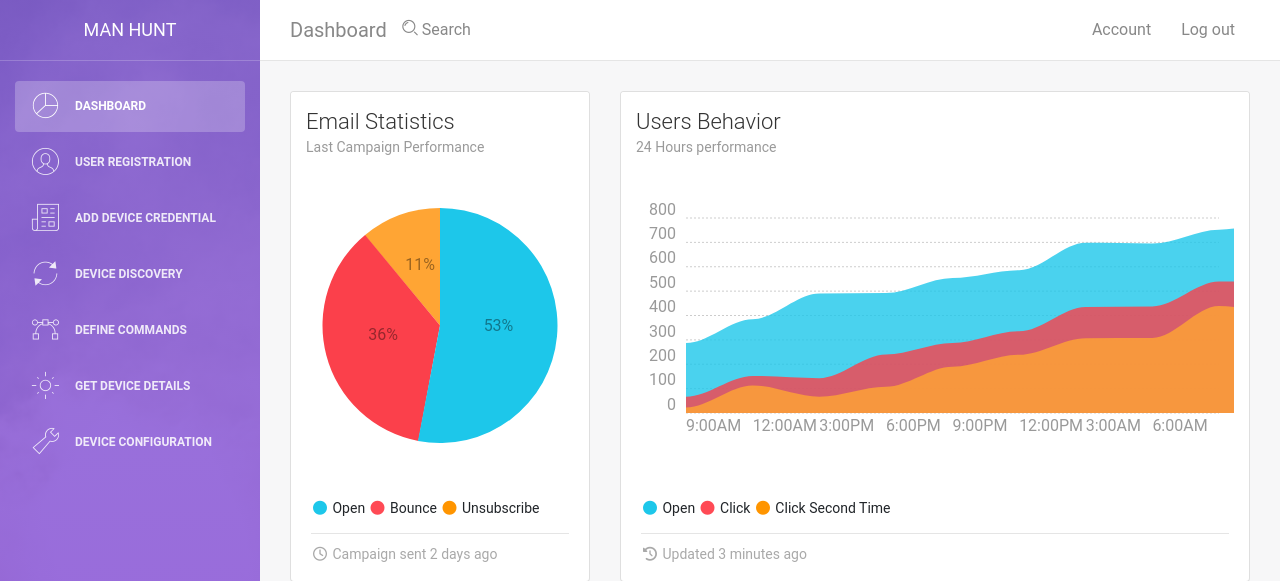
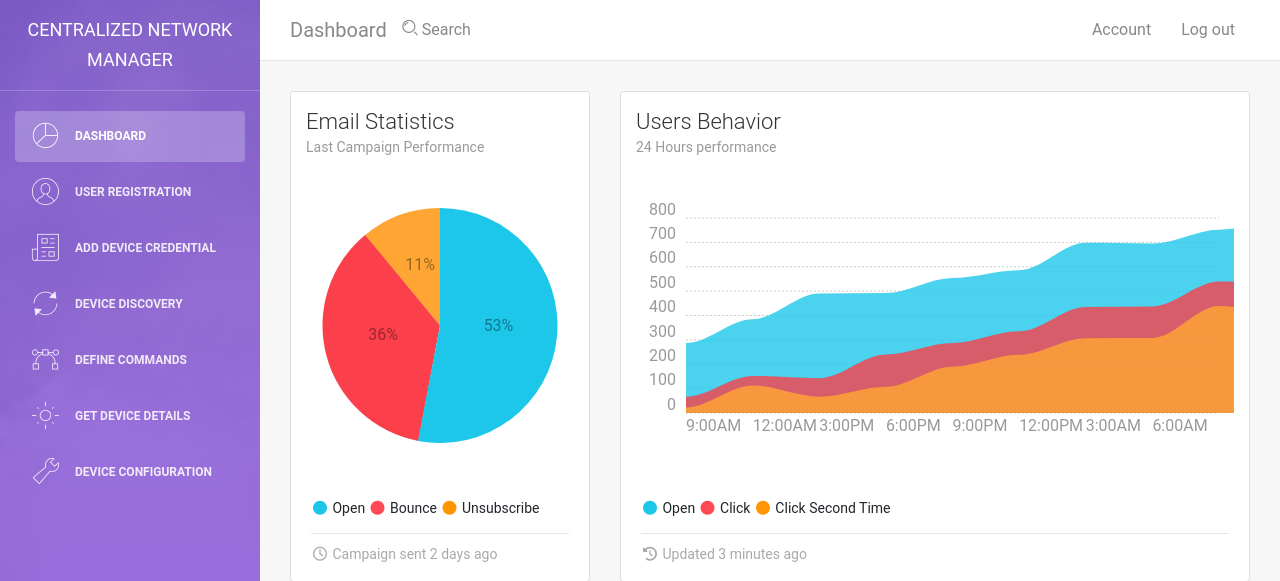
Before and after one commit to prakashettigar/eye-on-network, a Django app: page /home/ in a window 1280 px wide. Shown: the top 581 px of the page. Run offline with Django 3.2, Linux system fonts and the light colour scheme; the first user in the database is signed in; some libraries are stand-ins or nearby versions.

Commit message:
Adde comment for Devops tes demo

```diff
--- a/templates/networkapp/home.html
+++ b/templates/networkapp/home.html
@@ -7,7 +7,7 @@
     <link rel="apple-touch-icon" sizes="76x76" href="{% static 'img/apple-icon.png' %}">
     <link rel="icon" type="image/png" href="{% static 'img/favicon.ico' %}">
     <meta http-equiv="X-UA-Compatible" content="IE=edge,chrome=1" />
-    <title>MAN HUNT</title>
+    <title>CNM</title>
     <meta content='width=device-width, initial-scale=1.0, maximum-scale=1.0, user-scalable=0, shrink-to-fit=no'
         name='viewport' />
     <!--     Fonts and icons     -->
@@ -27,11 +27,13 @@
         Tip 1: You can change the color of the sidebar using: data-color="purple | blue | green | orange | red"
 
         Tip 2: you can also add an image using data-image tag
+
+		Devops test
     -->
             <div class="sidebar-wrapper">
                 <div class="logo">
                     <a href="{% url 'networkapp:dashboard' %}" class="simple-text">
-                        MAN HUNT
+                        CENTRALIZED NETWORK MANAGER
                     </a>
                 </div>
                 <ul class="nav">
```
